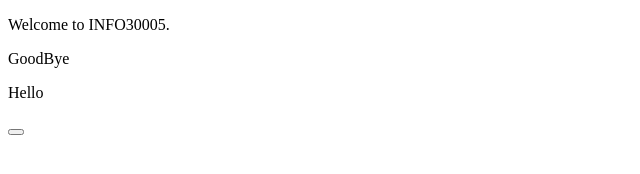
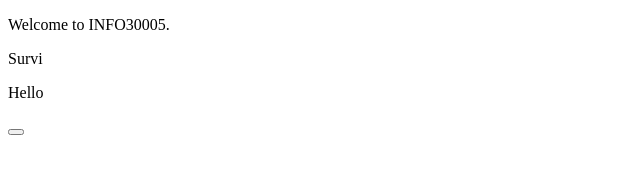
Before and after one commit to syudanardi/learn-to-git, a plain HTML site: page index.html in a window 1280 px wide. Shown: the full height of the page, 0-640 px from the left. Drawn offline with Linux system fonts and the light colour scheme.

Commit message:
added my name: survi

```diff
--- a/index.html
+++ b/index.html
@@ -6,7 +6,7 @@
 </head>
 <body>
    <p id ='text'> Welcome to INFO30005. </p>
-   <p>GoodBye</p>
+   <p>Survi</p>
    <p>Hello</p>
    <button onclick="myFunction()"></button>
    <script>
```
